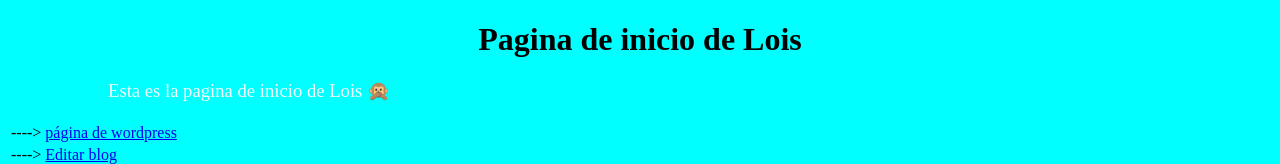
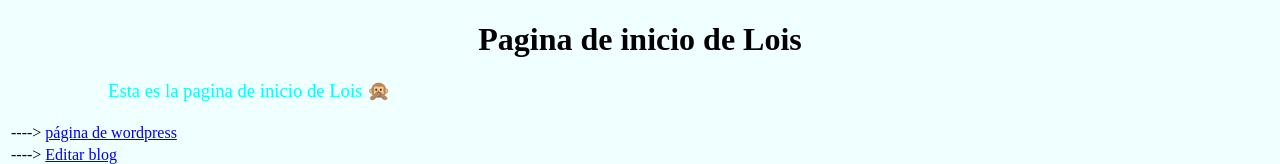
Before and after one commit to elrincondeaitormartinez/lgomezsmr2.github.io, a plain HTML site: page index.html in a window 1280 px wide. Shown: the top 164 px of the page. Drawn offline with Linux system fonts and the light colour scheme.

Commit message:
Update css.css

```diff
--- a/css.css
+++ b/css.css
@@ -1,5 +1,5 @@
 .fondo{
-	background-color: aqua;
+	background-color: azure;
 }
 h1 {
 	text-align:center;
@@ -7,7 +7,7 @@ h1 {
 .p1{
 	margin-left: 100px;
 	font-size: 14pt;
-	color: azure;
+	color: aqua;
 }
 .p2{
 margin-left: 50px;
```
